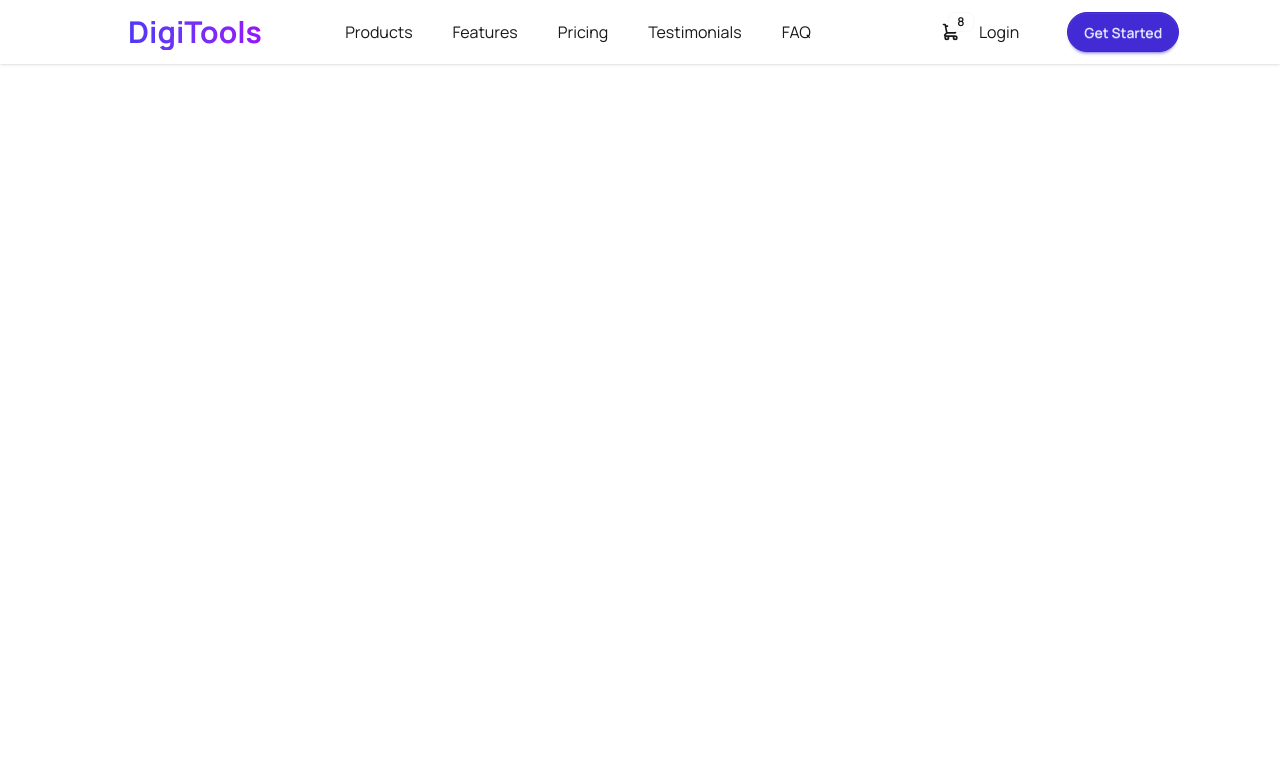
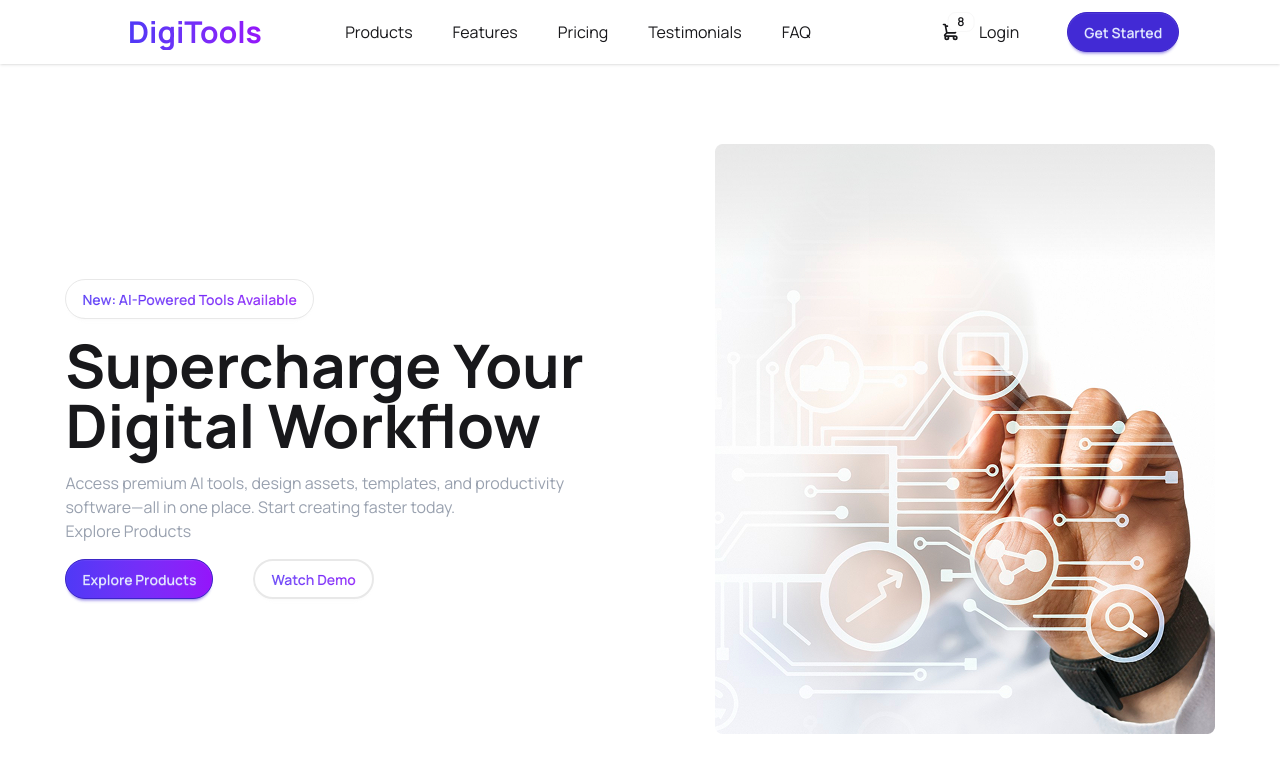
Before and after one commit to dev-bayzid/Digitools-platform, a React (Vite) app: page / in a window 1280 px wide. Shown: the top 772 px of the page. Built offline with nearby package versions, Linux system fonts and the light colour scheme.

Commit message:
add banner and linear gradient into buttons

```diff
--- a/src/App.jsx
+++ b/src/App.jsx
@@ -1,10 +1,18 @@
 import "./App.css";
+import HeroSection from "./components/HeroSection/HeroSection";
 import Navbar from "./components/Navbar/Navbar";
 
 function App() {
   return (
     <>
-      <Navbar></Navbar>
+      <header>
+        <Navbar></Navbar>
+      </header>
+
+    <main>
+      <HeroSection></HeroSection>
+    </main>
+
     </>
   );
 }
--- /dev/null
+++ b/src/components/HeroSection/HeroSection.jsx
@@ -0,0 +1,35 @@
+import bannerImg from "../../assets/banner.png";
+
+const HeroSection = () => {
+  return (
+    <div className="flex justify-around items-center container mx-auto mt-20">
+      <div className="hero-left space-y-4">
+        <h3 className="btn bg-[#B38DFC] rounded-3xl bg-linear-to-l from-[#9514FA] to-[#4F39F6] bg-clip-text text-transparent ">
+          New: AI-Powered Tools Available
+        </h3>
+        <h1 className="text-6xl font-bold ">
+          Supercharge Your <br /> Digital Workflow
+        </h1>
+        <p className="text-gray-400">
+          Access premium AI tools, design assets, templates, and productivity{" "}
+          <br />
+          software—all in one place. Start creating faster today. <br /> Explore
+          Products
+        </p>
+        <div className="flex justify-start items-center gap-10">
+          <button className="btn btn-primary bg-linear-to-l from-[#9514FA] to-[#4F39F6] rounded-3xl">
+            Explore Products
+          </button>
+          <button className="btn border-2  bg-linear-to-l from-[#9514FA] to-[#4F39F6] bg-clip-text text-transparent rounded-3xl">
+            Watch Demo
+          </button>
+        </div>
+      </div>
+      <div className="hero-right">
+        <img src={bannerImg} alt="" />
+      </div>
+    </div>
+  );
+};
+
+export default HeroSection;
```
